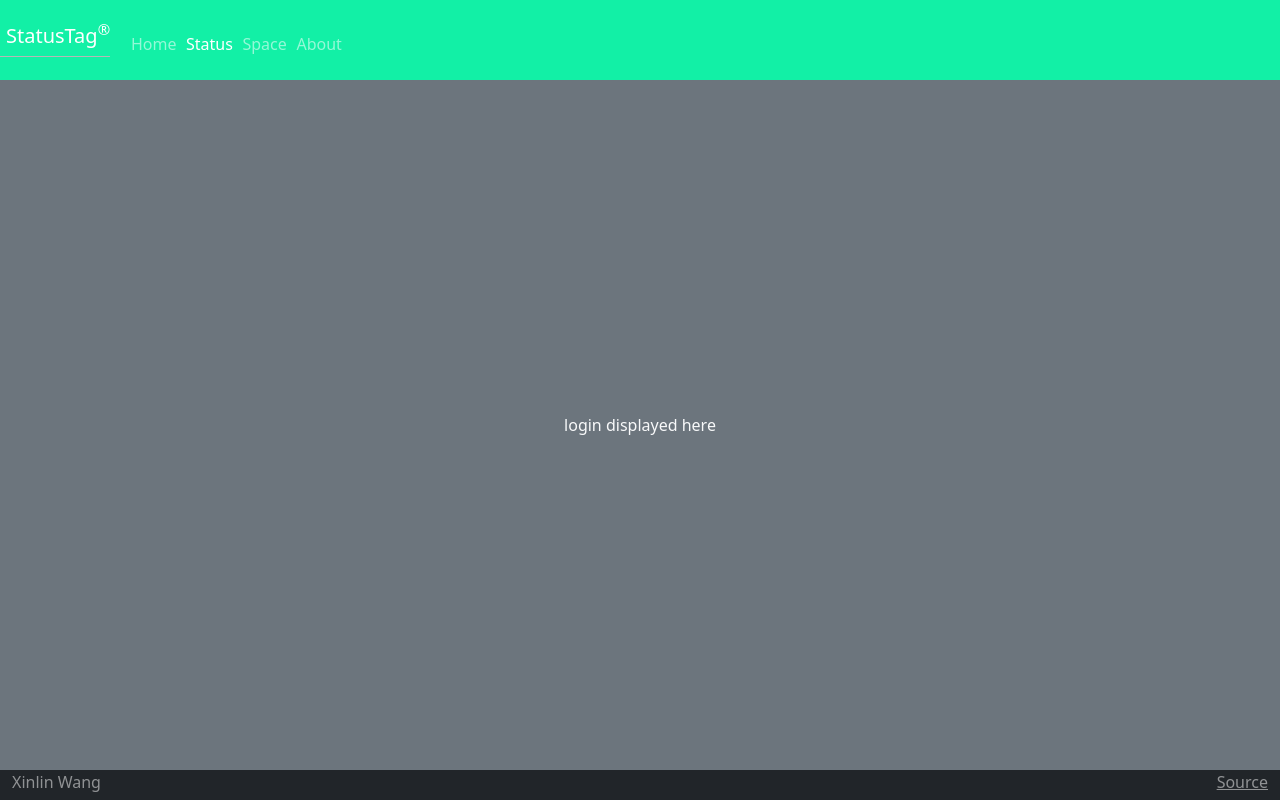
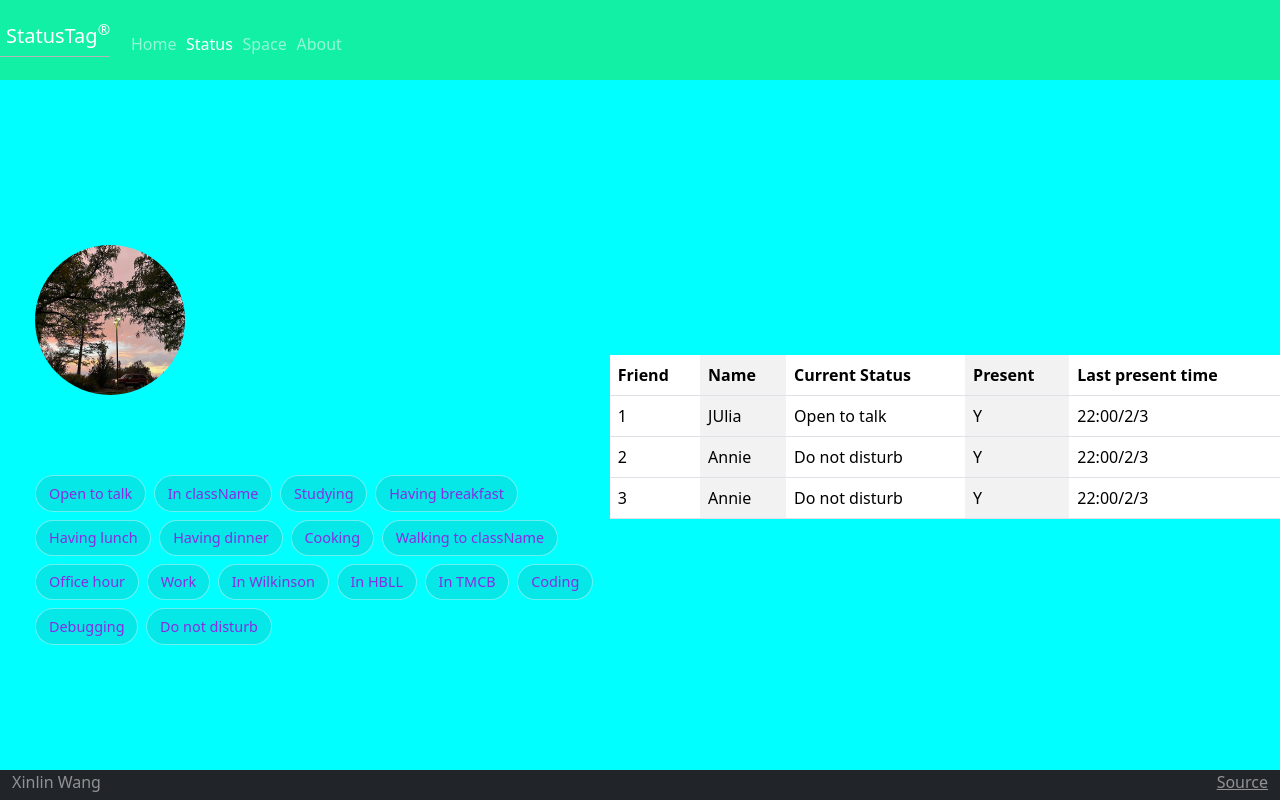
Before and after one commit to xinlinwang53-crypto/startup, a React (Vite) app: page /status in a window 1280 px wide. Built offline with nearby package versions, Linux system fonts and the light colour scheme; a web font is replaced by a local one.

Commit message:
add deployReact + finish react components

```diff
--- a/src/app.jsx
+++ b/src/app.jsx
@@ -19,7 +19,7 @@ export default function App() {
             </div>
             <menu className="navbar-nav">
               <li className="nav-item">
-                <NavLink className="nav-link" to="index">
+                <NavLink className="nav-link" to="">
                   Home
                 </NavLink>
               </li>
@@ -46,7 +46,7 @@ export default function App() {
 
 
         <Routes>
-          <Route path='/index' element={<Main />} exact />
+          <Route path='/' element={<Main />} exact />
           <Route path='/status' element={<Status />} />
           <Route path='/space' element={<Space />} />
           <Route path='/about' element={<About />} />
--- a/src/status/status.jsx
+++ b/src/status/status.jsx
@@ -1,9 +1,77 @@
 import React from 'react';
+import './status.css';
 
 export function Status() {
   return (
-    <main className="container-fluid bg-secondary text-center">
-      <div>login displayed here</div>
-    </main>
+   <main className="main-theme grid-sepe">
+    <section className="left">
+      <div>
+        <img className="avatar" alt="A nice photo" src="/avatar.JPG" />
+      </div>
+      <div className="tag">
+
+        <button className="tag-item">Open to talk</button>
+        <button className="tag-item">In className</button>
+        <button className="tag-item">Studying</button>
+        <button className="tag-item">Having breakfast</button>
+        <button className="tag-item">Having lunch</button>
+        <button className="tag-item">Having dinner</button>
+        <button className="tag-item">Cooking</button>
+        <button className="tag-item">Walking to className</button>
+        <button className="tag-item">Office hour</button>
+        <button className="tag-item">Work</button>
+        <button className="tag-item">In Wilkinson</button>
+        <button className="tag-item">In HBLL</button>
+        <button className="tag-item">In TMCB</button>
+        <button className="tag-item">Coding</button>
+        <button className="tag-item">Debugging</button>
+        <button className="tag-item">Do not disturb</button>
+
+
+      </div>
+    </section>
+    <section className="right">
+      <table className="table table-striped-columns">
+        <thead className="toptable">
+          <tr>
+            <th>Friend</th>
+            <th>Name</th>
+            <th>Current Status</th>
+            <th>Present</th>
+            <th>Last present time</th>
+          </tr>
+        </thead>
+        <tbody className="tbody">
+          <tr>
+            <td>1</td>
+            <td>JUlia</td>
+            <td>Open to talk</td>
+            <td>Y</td>
+            <td>22:00/2/3</td>
+          </tr>
+          <tr>
+            <td>2</td>
+            <td>Annie</td>
+            <td>Do not disturb</td>
+            <td>Y</td>
+            <td>22:00/2/3</td>
+          </tr>
+          <tr>
+            <td>3</td>
+            <td>Annie</td>
+            <td>Do not disturb</td>
+            <td>Y</td>
+            <td>22:00/2/3</td>
+          </tr>
+        </tbody>
+      </table>
+
+
+    </section>
+
+
+
+  </main>
+
   );
 }
```
Also changed, not shown: src/status/status.css (renamed from status.css), 2 other files (tests, documents, lock files or other folders).
